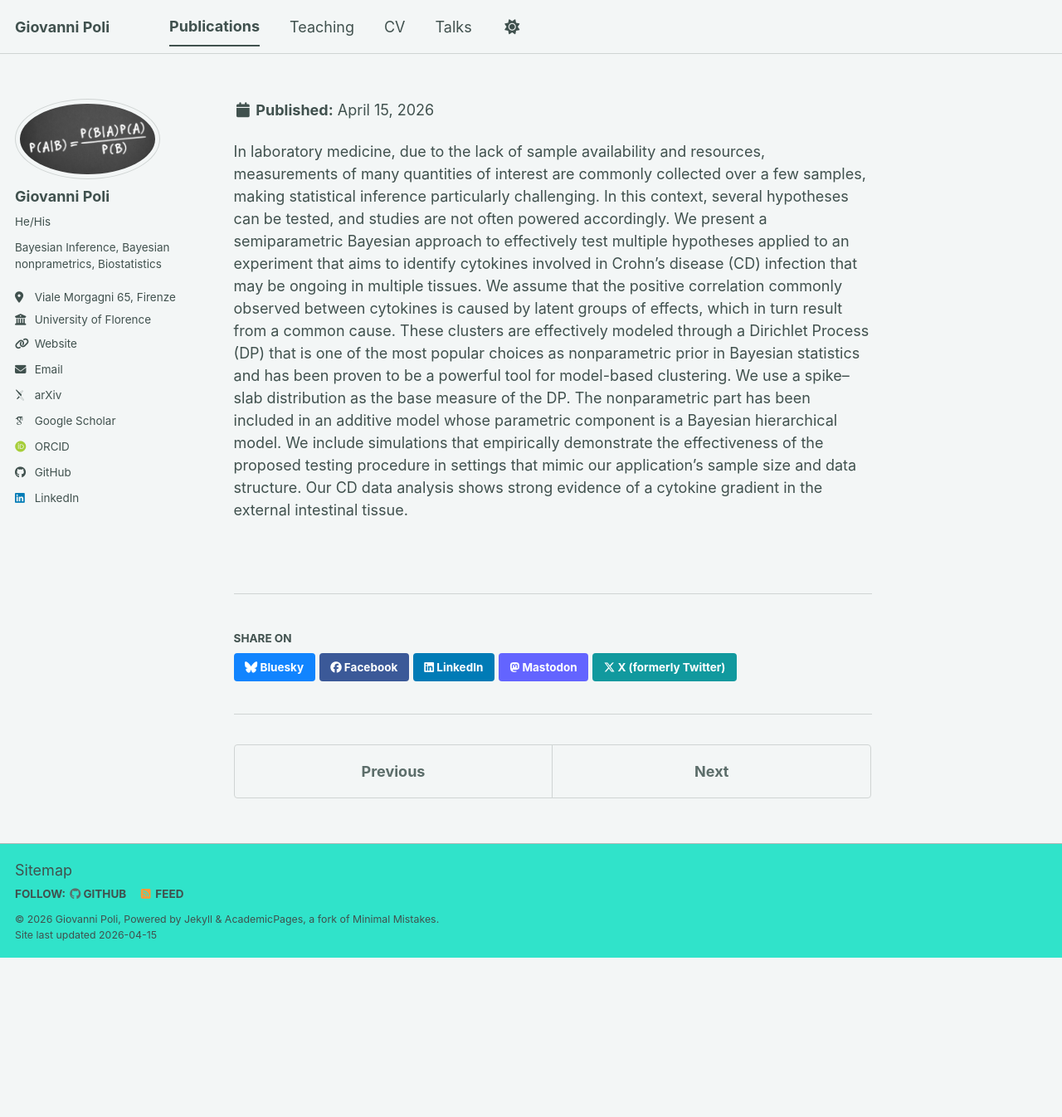
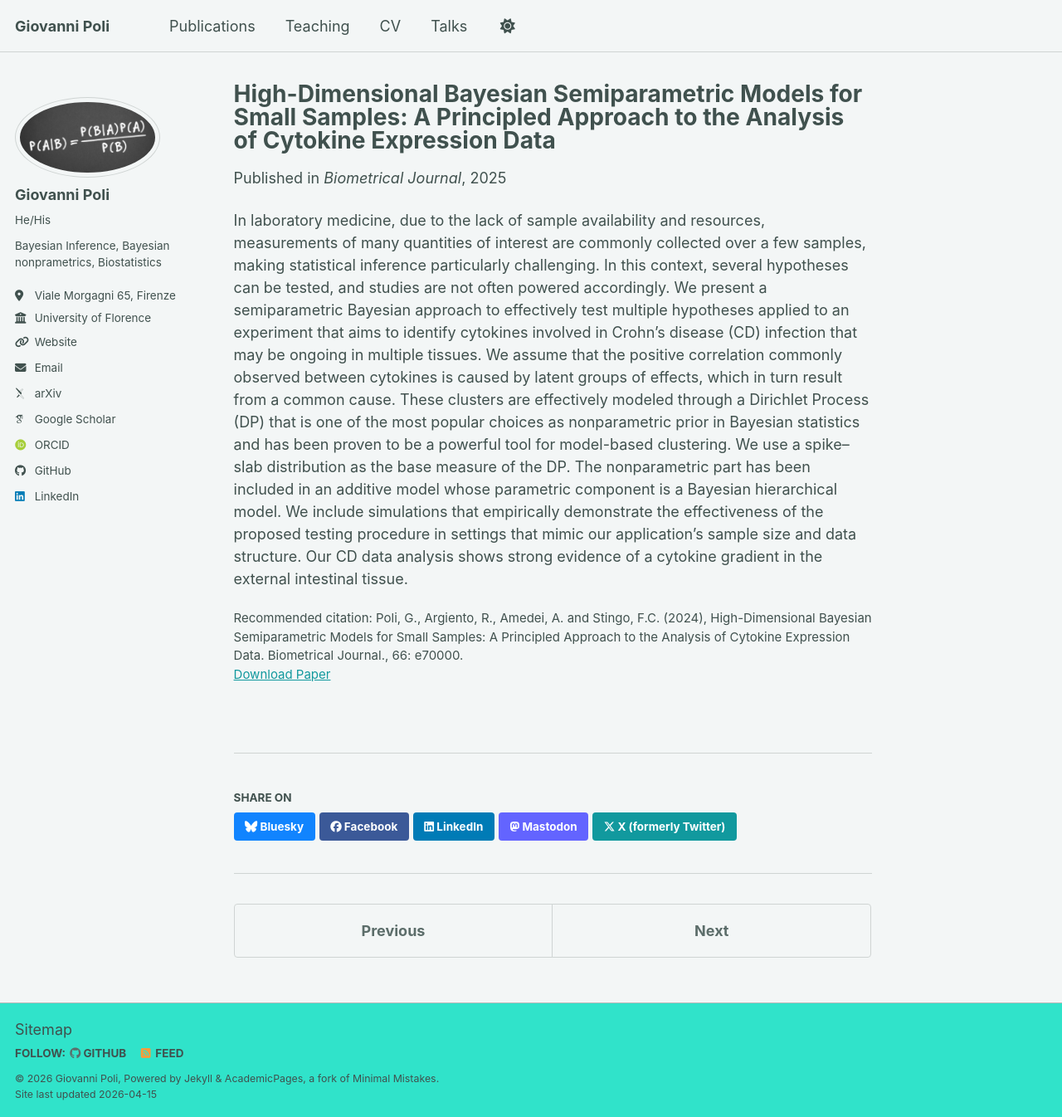
Before and after one commit to GiovanniPoli/GiovanniPoli.github.io, a Jekyll site: the page built from _publications/2015-10-01-paper-title-number-3.md, in a window 1280 px wide and 1346 px high. Shown: the whole window at 83% size. Built offline with Jekyll 4.4.1, drawn with Linux system fonts in a browser that asks for light colours; some web fonts are replaced; a script bundle is joined from its source files by our own code; library files that are not in the unit come from our copies.

Commit message:
Fix citation formatting in publication markdown

```diff
--- a/_publications/2015-10-01-paper-title-number-3.md
+++ b/_publications/2015-10-01-paper-title-number-3.md
@@ -7,6 +7,6 @@ excerpt: 'This paper is about the number 3. The number 4 is left for future work
 date: 2025-10-01
 venue: 'Biometrical Journal'
 paperurl: 'https://onlinelibrary.wiley.com/doi/pdf/10.1002/bimj.70000'
-citation: Poli, G., Argiento, R., Amedei, A. and Stingo, F.C. (2024), High-Dimensional Bayesian Semiparametric Models for Small Samples: A Principled Approach to the Analysis of Cytokine Expression Data. Biometrical Journal., 66: e70000.'
+citation: 'Poli, G., Argiento, R., Amedei, A. and Stingo, F.C. (2024), High-Dimensional Bayesian Semiparametric Models for Small Samples: A Principled Approach to the Analysis of Cytokine Expression Data. Biometrical Journal., 66: e70000.'
 ---
 In laboratory medicine, due to the lack of sample availability and resources, measurements of many quantities of interest are commonly collected over a few samples, making statistical inference particularly challenging. In this context, several hypotheses can be tested, and studies are not often powered accordingly. We present a semiparametric Bayesian approach to effectively test multiple hypotheses applied to an experiment that aims to identify cytokines involved in Crohn's disease (CD) infection that may be ongoing in multiple tissues. We assume that the positive correlation commonly observed between cytokines is caused by latent groups of effects, which in turn result from a common cause. These clusters are effectively modeled through a Dirichlet Process (DP) that is one of the most popular choices as nonparametric prior in Bayesian statistics and has been proven to be a powerful tool for model-based clustering. We use a spike–slab distribution as the base measure of the DP. The nonparametric part has been included in an additive model whose parametric component is a Bayesian hierarchical model. We include simulations that empirically demonstrate the effectiveness of the proposed testing procedure in settings that mimic our application's sample size and data structure. Our CD data analysis shows strong evidence of a cytokine gradient in the external intestinal tissue.
```
